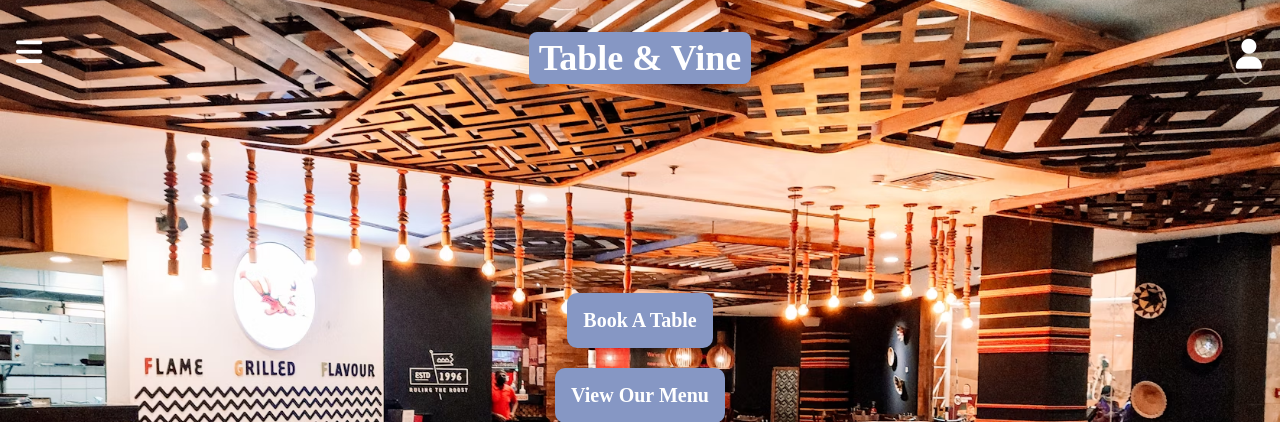
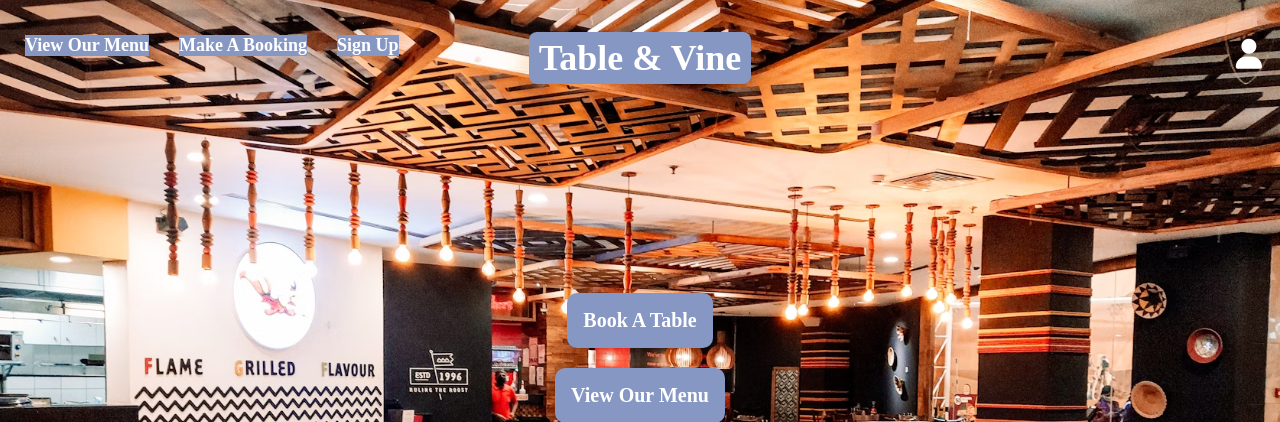
Before and after one commit to ashley9368/restaurant-booking-system, a Django app: page / in a window 1280 px wide. Shown: the top 422 px of the page. Run offline with Django 4.2, Linux system fonts and the light colour scheme; parts of the project's set-up code (start-up, migrations or seed data) failed here and were passed over.

Commit message:
remove hamburger icon for desktop view

```diff
--- a/booking_system/views_manage.py
+++ b/booking_system/views_manage.py
@@ -3,6 +3,7 @@ from django.shortcuts import render, redirect
 from .models import TableBooking, Table
 from .forms import TableBookingForm
 from django.contrib import messages # Import messages to display feedback to the user
+from django.contrib.messages import get_messages
 
 @login_required # Ensure the user is logged in
 def manage_booking(request):
--- a/static/css/style.css
+++ b/static/css/style.css
@@ -322,3 +322,28 @@ ul.messages li {
 ul {
     list-style-type: none; /* removes black dots next to social icons (and opening times)*/
 }
+
+/* Hide the hamburger menu on larger screens (Desktop: 1024px and up) */
+@media (min-width:1024px) {
+    .menu-toggle {
+        display: none; /* Hide hamburger icon */
+}
+
+/* nav bar menu */
+.menu-items {
+    display: flex; /* Show the menu as a normal nav */
+    position: static;
+    background: none;
+    border: none;
+    box-shadow: none;
+    padding: 0;
+    width: auto;
+}
+
+.menu-items a {
+    margin: 0 15px; /*Space out menu items */
+    color: #ffffff;
+    font-size: 18px;
+    background-color: #8697C4
+}
+}
```
Also changed, not shown: static/images/am-i-responsive.png (added).
